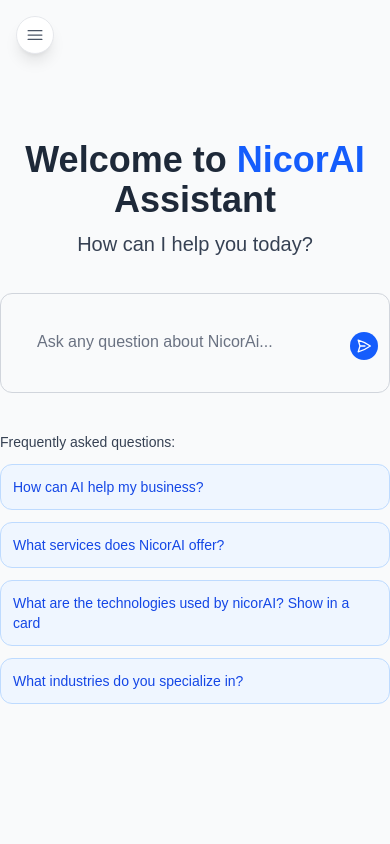
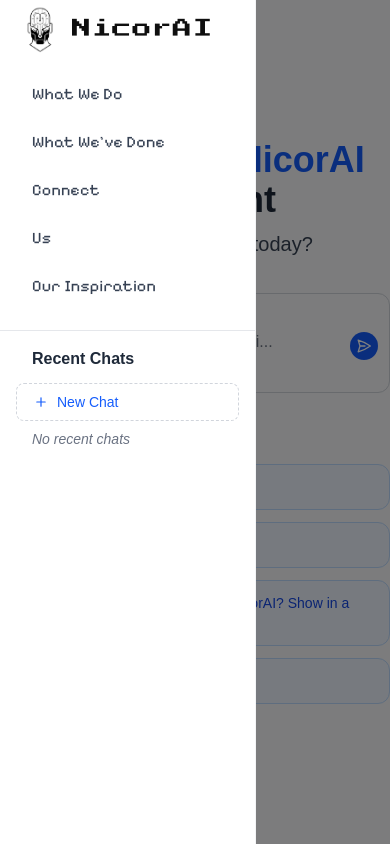
Before and after one commit to vino-copilot/Nicorai-website, a Next.js app in the folder frontend/: page / in a window 390 px wide. Built offline with nearby package versions, Linux system fonts and the light colour scheme.

Commit message:
sidebar fixed

```diff
--- a/frontend/src/app/components/Sidebar.tsx
+++ b/frontend/src/app/components/Sidebar.tsx
@@ -142,6 +142,9 @@
     if (onToggle) {
       onToggle(newExpandedState);
     }
+
+    // For debugging
+    console.log("Toggle sidebar:", newExpandedState, "Mobile:", isMobile);
   };
 
   // Check if we're on a mobile device
@@ -150,7 +153,9 @@
   // Handle window resize to detect mobile
   useEffect(() => {
     const checkIfMobile = () => {
-      setIsMobile(window.innerWidth < 768); // 768px is typical md breakpoint
+      const isMobileView = window.innerWidth < 768; // 768px is typical md breakpoint
+      setIsMobile(isMobileView);
+      console.log("Mobile detection:", isMobileView, window.innerWidth);
     };
 
     // Initial check
@@ -164,15 +169,17 @@
     };
   }, []);
 
-  // Auto-collapse on mobile initially
+  // Auto-collapse on mobile initially - only on first render
   useEffect(() => {
     if (isMobile) {
+      console.log("Mobile detected, collapsing sidebar");
       setIsExpanded(false);
       if (onToggle) {
         onToggle(false);
       }
     }
-  }, [isMobile, onToggle]);
+  // Empty dependency array ensures this only runs once on mount
+  }, []);
 
   return (
     <>
@@ -180,17 +187,19 @@
       {isExpanded && isMobile && (
         <div
           className="fixed inset-0 bg-black/50 z-40"
-          onClick={() => toggleSidebar()}
+          onClick={toggleSidebar}
+          style={{ touchAction: 'none' }}
         ></div>
       )}
 
       {/* Sidebar */}
       <div
-        className={`fixed top-0 left-0 h-screen z-50 transition-all duration-300 flex flex-col
-          ${isExpanded ? 'w-64' : 'w-12'}
+        className={`fixed top-0 left-0 h-screen transition-all duration-300 flex flex-col
+          ${isExpanded ? 'w-64 z-[90]' : 'w-12 z-50'}
           ${isExpanded ? 'bg-white border-r border-gray-100' : isMobile ? 'bg-white' : 'bg-white border-r border-gray-100'}
           ${!isExpanded && isMobile ? '-translate-x-full' : 'translate-x-0'}
         `}
+        style={{ willChange: 'transform', maxWidth: isMobile ? '80%' : 'none' }}
       >
         {/* Only render sidebar content if expanded or on desktop */}
         {(isExpanded || !isMobile) && (
@@ -404,15 +413,25 @@
 
       {/* Mobile toggle button - always visible when on mobile and sidebar is collapsed */}
       {isMobile && !isExpanded && (
+        <div className="fixed top-0 left-0 z-[100] p-4">
           <button
-          onClick={toggleSidebar}
-          className="fixed top-4 left-4 bg-white border border-gray-200 rounded-full p-2 shadow-lg z-50 focus:outline-none"
+            onClick={() => {
+              console.log("Mobile button clicked, current state:", isExpanded);
+              // Force expanded state to true
+              setIsExpanded(true);
+              if (onToggle) {
+                onToggle(true);
+              }
+              console.log("After click, state set to:", true);
+            }}
+            className="bg-white border border-gray-200 rounded-full p-2 shadow-lg focus:outline-none hover:bg-blue-50"
             aria-label="Expand sidebar"
           >
-          <svg xmlns="http://www.w3.org/2000/svg" fill="none" viewBox="0 0 24 24" strokeWidth={1.5} stroke="currentColor" className="w-5 h-5 text-gray-600">
+            <svg xmlns="http://www.w3.org/2000/svg" fill="none" viewBox="0 0 24 24" strokeWidth={1.5} stroke="currentColor" className="w-5 h-5 text-blue-600">
               <path strokeLinecap="round" strokeLinejoin="round" d="M3.75 6.75h16.5M3.75 12h16.5m-16.5 5.25h16.5" />
             </svg>
           </button>
+        </div>
       )}
     </>
   );
```
Lines whose indentation alone changed are shown as unchanged.
